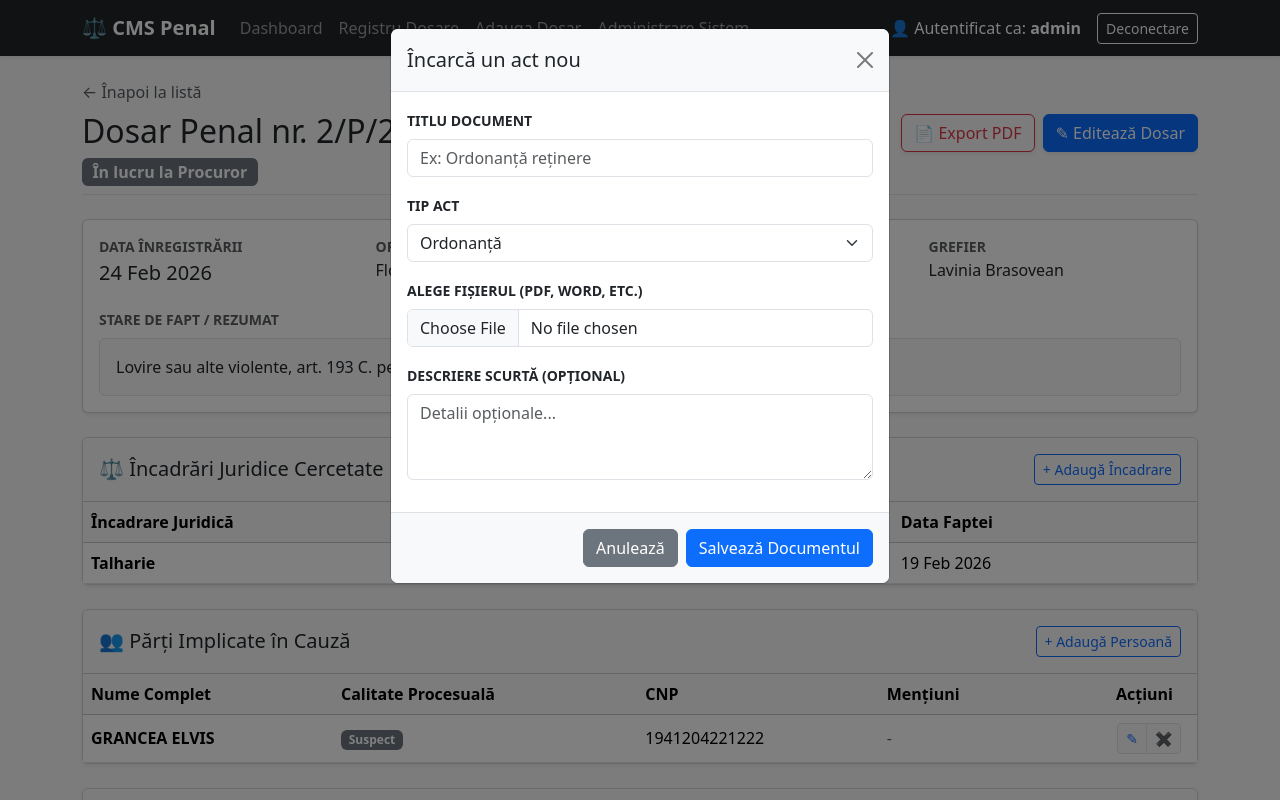
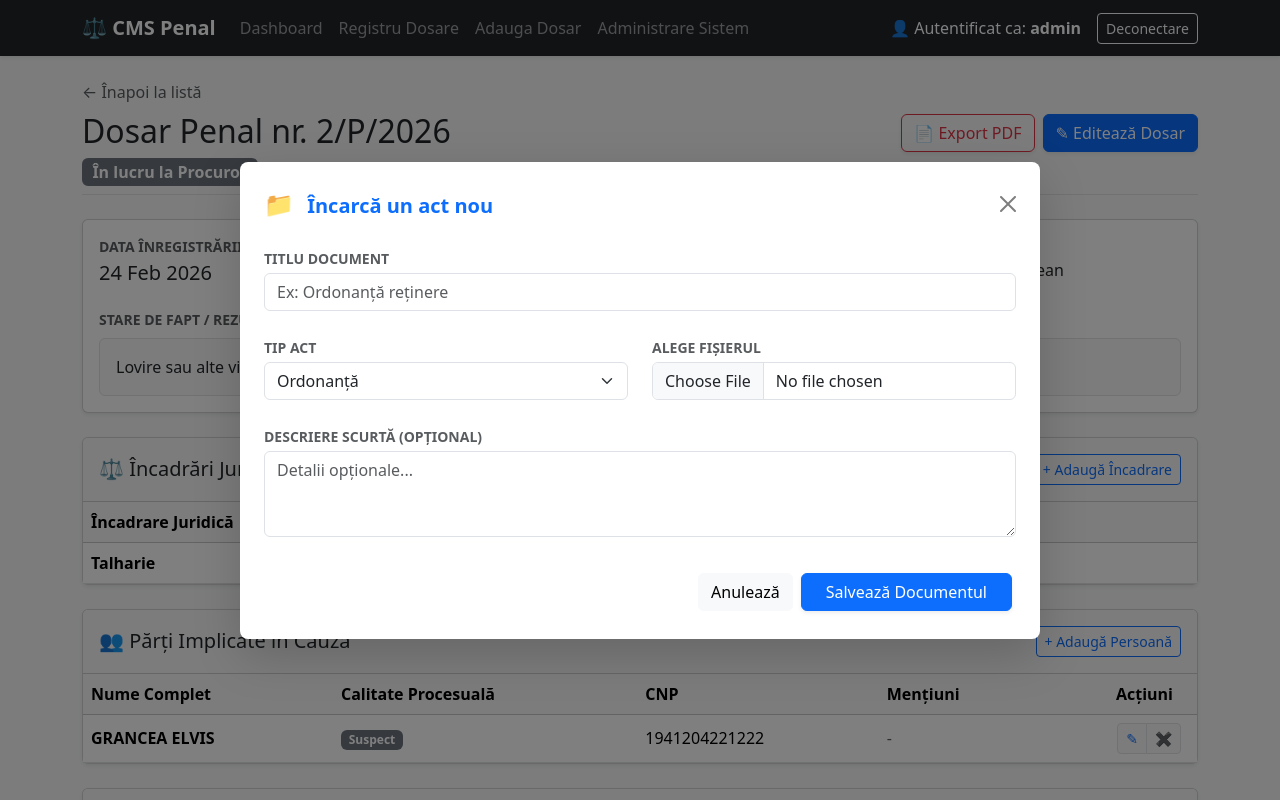
Before and after one commit to AndreiChivari/cms_project, a Django app: page /cases/2/ in a window 1280 px wide, after a click on "+ Adaugă Document". Run offline with Django 5.2, Linux system fonts and the light colour scheme; a user stored in the database is signed in; data comes from the database, SQL or seed files in the repository; both versions use the stored data as it was after the commit.

Commit message:
Updated detalii_dosar.html

```diff
--- a/cases/templates/cases/detalii_dosar.html
+++ b/cases/templates/cases/detalii_dosar.html
@@ -261,36 +261,40 @@
     </div>
 </div>
 
-<div class="modal fade" id="adaugaDocumentModal" tabindex="-1" aria-labelledby="modalLabel" aria-hidden="true">
-    <div class="modal-dialog">
-        <div class="modal-content">
-            <div class="modal-header bg-light border-bottom">
-                <h5 class="modal-title" id="modalLabel">Încarcă un act nou</h5>
+<div class="modal fade" id="adaugaDocumentModal" tabindex="-1" aria-labelledby="documentModalLabel" aria-hidden="true">
+    <div class="modal-dialog modal-dialog-centered modal-lg">
+        <div class="modal-content border-0 shadow-lg">
+            <div class="modal-header border-bottom-0 px-4 pt-4 pb-0">
+                <h5 class="modal-title text-primary fw-bold" id="documentModalLabel">
+                    <span class="fs-4 me-2">📁</span> Încarcă un act nou
+                </h5>
                 <button type="button" class="btn-close" data-bs-dismiss="modal" aria-label="Close"></button>
             </div>
             <form method="POST" enctype="multipart/form-data">
-                <div class="modal-body">
+                <div class="modal-body px-4 py-4">
                     {% csrf_token %}
-                    <div class="mb-3">
-                        <label class="form-label fw-bold small text-uppercase">Titlu document</label>
+                    <div class="mb-4">
+                        <label class="form-label fw-bold small text-uppercase text-muted mb-1">Titlu document</label>
                         {{ form_document.titlu }}
                     </div>
-                    <div class="mb-3">
-                        <label class="form-label fw-bold small text-uppercase">Tip act</label>
+                    <div class="row mb-4">
+                        <div class="col-md-6">
+                            <label class="form-label fw-bold small text-uppercase text-muted mb-1">Tip act</label>
                             {{ form_document.tip }}
                         </div>
-                    <div class="mb-3">
-                        <label class="form-label fw-bold small text-uppercase">Alege fișierul (PDF, Word, etc.)</label>
+                        <div class="col-md-6 mt-3 mt-md-0">
+                            <label class="form-label fw-bold small text-uppercase text-muted mb-1">Alege fișierul</label>
                             {{ form_document.fisier }}
                         </div>
-                    <div class="mb-3">
-                        <label class="form-label fw-bold small text-uppercase">Descriere scurtă (Opțional)</label>
+                    </div>
+                    <div class="mb-2">
+                        <label class="form-label fw-bold small text-uppercase text-muted mb-1">Descriere scurtă (Opțional)</label>
                         {{ form_document.descriere_scurta }}
                     </div>
                 </div>
-                <div class="modal-footer bg-light border-top">
-                    <button type="button" class="btn btn-secondary" data-bs-dismiss="modal">Anulează</button>
-                    <button type="submit" name="btn_salveaza_document" class="btn btn-primary">Salvează Documentul</button>
+                <div class="modal-footer border-top-0 px-4 pb-4 pt-0">
+                    <button type="button" class="btn btn-light" data-bs-dismiss="modal">Anulează</button>
+                    <button type="submit" name="btn_salveaza_document" class="btn btn-primary px-4 shadow-sm">Salvează Documentul</button>
                 </div>
             </form>
         </div>
@@ -298,111 +302,123 @@
 </div>
 
 <div class="modal fade" id="adaugaParteModal" tabindex="-1" aria-labelledby="parteModalLabel" aria-hidden="true">
-    <div class="modal-dialog">
-        <div class="modal-content">
-            <div class="modal-header bg-light border-bottom">
-                <h5 class="modal-title" id="parteModalLabel">Adaugă Parte Implicată</h5>
+    <div class="modal-dialog modal-dialog-centered modal-lg">
+        <div class="modal-content border-0 shadow-lg">
+            <div class="modal-header border-bottom-0 px-4 pt-4 pb-0">
+                <h5 class="modal-title text-primary fw-bold" id="parteModalLabel">
+                    <span class="fs-4 me-2">👥</span> Adaugă Parte Implicată
+                </h5>
                 <button type="button" class="btn-close" data-bs-dismiss="modal" aria-label="Close"></button>
             </div>
             <form method="POST">
-                <div class="modal-body">
+                <div class="modal-body px-4 py-4">
                     {% csrf_token %}
-                    <div class="mb-3">
-                        <label class="form-label fw-bold small text-uppercase">Nume Complet</label>
+                    <div class="mb-4">
+                        <label class="form-label fw-bold small text-uppercase text-muted mb-1">Nume Complet</label>
                         {{ form_parte.nume_complet }}
                     </div>
-                    <div class="row mb-3">
+                    <div class="row mb-4">
                         <div class="col-md-6">
-                            <label class="form-label fw-bold small text-uppercase">Calitate Procesuală</label>
+                            <label class="form-label fw-bold small text-uppercase text-muted mb-1">Calitate Procesuală</label>
                             {{ form_parte.calitate_procesuala }}
                         </div>
-                        <div class="col-md-6">
-                            <label class="form-label fw-bold small text-uppercase">CNP</label>
+                        <div class="col-md-6 mt-3 mt-md-0">
+                            <label class="form-label fw-bold small text-uppercase text-muted mb-1">CNP</label>
                             {{ form_parte.cnp }}
                         </div>
                     </div>
-                    <div class="mb-3">
-                        <label class="form-label fw-bold small text-uppercase">Mențiuni</label>
+                    <div class="mb-2">
+                        <label class="form-label fw-bold small text-uppercase text-muted mb-1">Mențiuni / Detalii suplimentare</label>
                         {{ form_parte.mentiuni }}
                     </div>
                 </div>
-                <div class="modal-footer bg-light border-top">
-                    <button type="button" class="btn btn-secondary" data-bs-dismiss="modal">Anulează</button>
-                    <button type="submit" name="btn_salveaza_parte" class="btn btn-primary">Salvează Persoana</button>
+                <div class="modal-footer border-top-0 px-4 pb-4 pt-0">
+                    <button type="button" class="btn btn-light" data-bs-dismiss="modal">Anulează</button>
+                    <button type="submit" name="btn_salveaza_parte" class="btn btn-primary px-4 shadow-sm">Salvează Persoana</button>
                 </div>
             </form>
         </div>
     </div>
 </div>
 
-<div class="modal fade" id="adaugaInfractiuneModal" tabindex="-1" aria-labelledby="adaugaInfractiuneLabel" aria-hidden="true">
-    <div class="modal-dialog">
-        <div class="modal-content">
+<div class="modal fade" id="adaugaInfractiuneModal" tabindex="-1" aria-labelledby="infractiuneModalLabel" aria-hidden="true">
+    <div class="modal-dialog modal-dialog-centered modal-lg">
+        <div class="modal-content border-0 shadow-lg">
             <form method="POST" action="{% url 'cases:detalii_dosar' dosar.pk %}">
                 {% csrf_token %}
-                <div class="modal-header bg-light border-bottom">
-                    <h5 class="modal-title" id="adaugaInfractiuneLabel">Adaugă Încadrare Juridică</h5>
+                <div class="modal-header border-bottom-0 px-4 pt-4 pb-0">
+                    <h5 class="modal-title text-danger fw-bold" id="infractiuneModalLabel">
+                        <span class="fs-4 me-2">⚖️</span> Adaugă Încadrare
+                    </h5>
                     <button type="button" class="btn-close" data-bs-dismiss="modal" aria-label="Close"></button>
                 </div>
-                <div class="modal-body">
-                    <div class="mb-3">
-                        <label class="form-label fw-bold small text-uppercase">Încadrare Juridică (ex: Furt calificat)</label>
+                <div class="modal-body px-4 py-4">
+                    <div class="mb-4">
+                        <label class="form-label fw-bold small text-uppercase text-muted mb-1">Încadrare Juridică</label>
                         {{ form_infractiune.incadrare_juridica }}
+                        <div class="form-text mt-1">Ex: Furt calificat, Înșelăciune etc.</div>
                     </div>
-                    <div class="mb-3">
-                        <label class="form-label fw-bold small text-uppercase">Articol Penal (ex: art. 228-229 C.pen.)</label>
+                    <div class="row mb-2">
+                        <div class="col-md-6">
+                            <label class="form-label fw-bold small text-uppercase text-muted mb-1">Articol Penal</label>
                             {{ form_infractiune.articol_penal }}
+                            <div class="form-text mt-1">Ex: art. 228-229 C.pen.</div>
                         </div>
-                    <div class="mb-3">
-                        <label class="form-label fw-bold small text-uppercase">Data Presupusei Fapte</label>
+                        <div class="col-md-6 mt-3 mt-md-0">
+                            <label class="form-label fw-bold small text-uppercase text-muted mb-1">Data Presupusei Fapte</label>
                             {{ form_infractiune.data_comiterii }}
                         </div>
                     </div>
-                <div class="modal-footer bg-light border-top">
-                    <button type="button" class="btn btn-secondary" data-bs-dismiss="modal">Anulează</button>
-                    <button type="submit" name="btn_salveaza_infractiune" class="btn btn-primary">Salvează Încadrarea</button>
+                </div>
+                <div class="modal-footer border-top-0 px-4 pb-4 pt-0">
+                    <button type="button" class="btn btn-light" data-bs-dismiss="modal">Anulează</button>
+                    <button type="submit" name="btn_salveaza_infractiune" class="btn btn-danger px-4 shadow-sm">Salvează Încadrarea</button>
                 </div>
             </form>
         </div>
     </div>
 </div>
 
-<div class="modal fade" id="adaugaMasuraModal" tabindex="-1" aria-labelledby="adaugaMasuraLabel" aria-hidden="true">
-    <div class="modal-dialog">
-        <div class="modal-content">
+<div class="modal fade" id="adaugaMasuraModal" tabindex="-1" aria-labelledby="masuraModalLabel" aria-hidden="true">
+    <div class="modal-dialog modal-dialog-centered modal-lg">
+        <div class="modal-content border-0 shadow-lg">
             <form method="POST" action="{% url 'cases:detalii_dosar' dosar.pk %}">
                 {% csrf_token %}
-                <div class="modal-header bg-light border-bottom">
-                    <h5 class="modal-title fw-bold" id="adaugaMasuraLabel">Adaugă Măsură Preventivă</h5>
+                <div class="modal-header border-bottom-0 px-4 pt-4 pb-0">
+                    <h5 class="modal-title text-warning fw-bold" id="masuraModalLabel">
+                        <span class="fs-4 me-2">⏳</span> Adaugă Măsură Preventivă
+                    </h5>
                     <button type="button" class="btn-close" data-bs-dismiss="modal" aria-label="Close"></button>
                 </div>
-                <div class="modal-body">
-                    <div class="mb-3">
-                        <label class="form-label fw-bold small text-uppercase">Persoana Vizată (Inculpat)</label>
+                <div class="modal-body px-4 py-4">
+                    <div class="mb-4">
+                        <label class="form-label fw-bold small text-uppercase text-muted mb-1">Persoana Vizată (Inculpat)</label>
                         {{ form_masura.parte }}
                     </div>
-                    <div class="mb-3">
-                        <label class="form-label fw-bold small text-uppercase">Tipul Măsurii</label>
+                    <div class="row mb-4">
+                        <div class="col-md-6">
+                            <label class="form-label fw-bold small text-uppercase text-muted mb-1">Tipul Măsurii</label>
                             {{ form_masura.tip_masura }}
                         </div>
-                    <div class="row">
-                        <div class="col-md-4 mb-3">
-                            <label class="form-label fw-bold small text-uppercase">Durata (Zile)</label>
+                        <div class="col-md-6 mt-3 mt-md-0">
+                            <label class="form-label fw-bold small text-uppercase text-muted mb-1">Durata (Zile)</label>
                             {{ form_masura.durata_zile }}
                         </div>
-                        <div class="col-md-4 mb-3">
-                            <label class="form-label fw-bold small text-uppercase">Data Început</label>
+                    </div>
+                    <div class="row mb-2">
+                        <div class="col-md-6">
+                            <label class="form-label fw-bold small text-uppercase text-muted mb-1">Data Început</label>
                             {{ form_masura.data_inceput }}
                         </div>
-                        <div class="col-md-4 mb-3">
-                            <label class="form-label fw-bold small text-uppercase">Data Sfârșit</label>
+                        <div class="col-md-6 mt-3 mt-md-0">
+                            <label class="form-label fw-bold small text-uppercase text-muted mb-1">Data Sfârșit</label>
                             {{ form_masura.data_sfarsit }}
                         </div>
                     </div>
                 </div>
-                <div class="modal-footer bg-light border-top">
-                    <button type="button" class="btn btn-secondary" data-bs-dismiss="modal">Anulează</button>
-                    <button type="submit" name="btn_salveaza_masura" class="btn btn-primary">Salvează Măsura</button>
+                <div class="modal-footer border-top-0 px-4 pb-4 pt-0">
+                    <button type="button" class="btn btn-light" data-bs-dismiss="modal">Anulează</button>
+                    <button type="submit" name="btn_salveaza_masura" class="btn btn-warning px-4 shadow-sm fw-bold">Salvează Măsura</button>
                 </div>
             </form>
         </div>
```
Also changed, not shown: cases/templates/cases/dashboard.html (+67 -55 lines), cases/templates/cases/editare_dosar.html (+54 -35 lines), db.sqlite3. Lines whose indentation alone changed are shown as unchanged.
